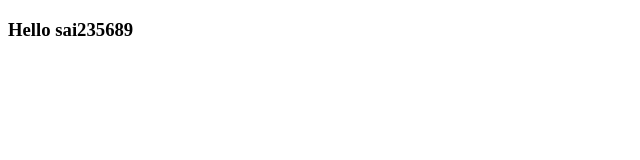
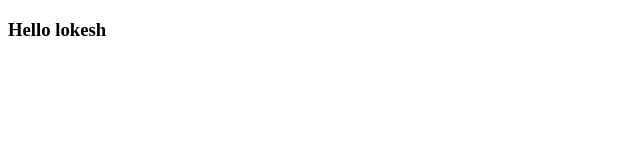
Before and after one commit to pamusai04/sai, a plain HTML site: page index23.html in a window 1280 px wide. Shown: the full height of the page, 0-640 px from the left. Drawn offline with Linux system fonts and the light colour scheme.

Commit message:
third commit

```diff
--- a/index23.html
+++ b/index23.html
@@ -6,6 +6,6 @@
     <title>Document</title>
 </head>
 <body>
-    <h3>Hello sai235689</h3>
+    <h3>Hello lokesh </h3>
 </body>
 </html>
```
